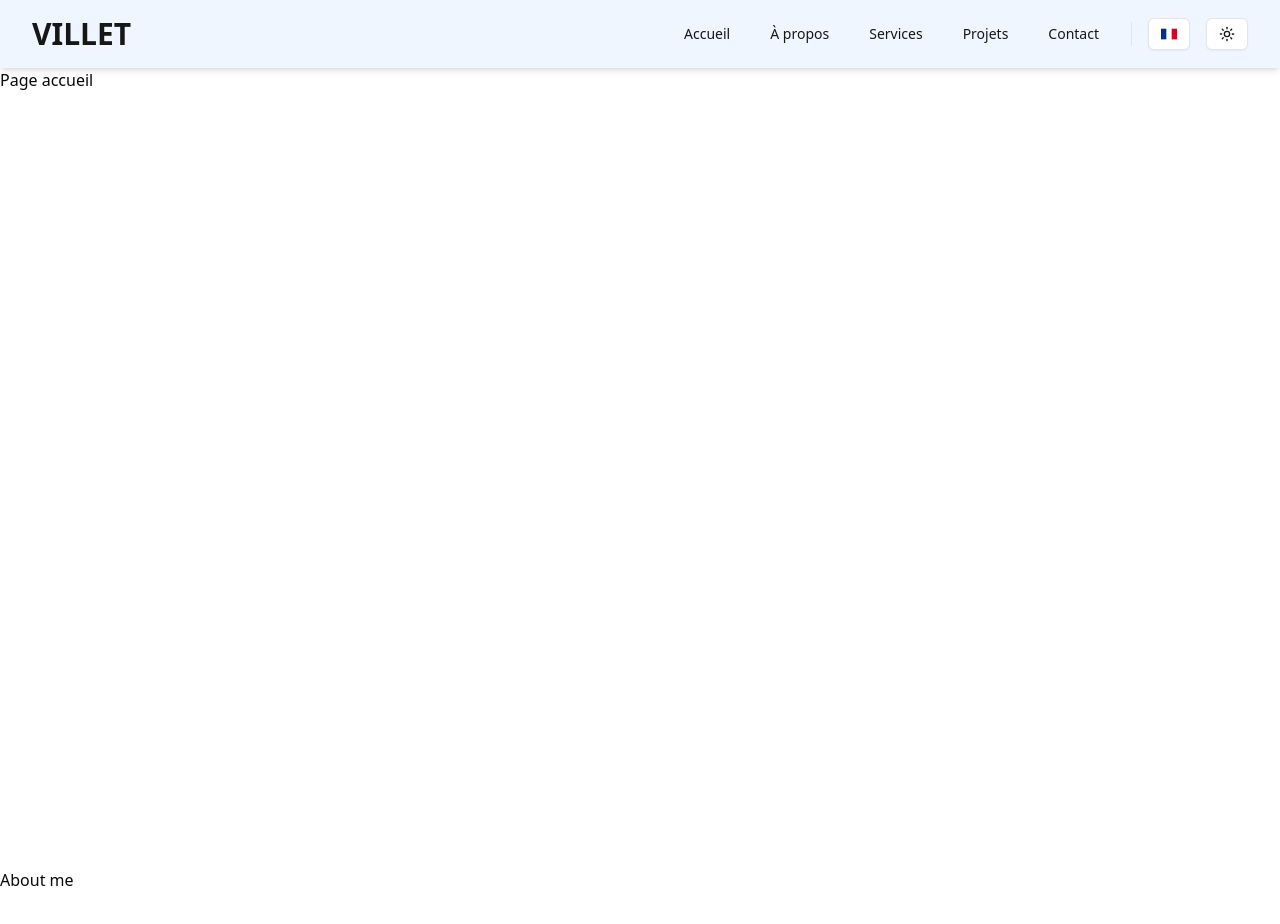
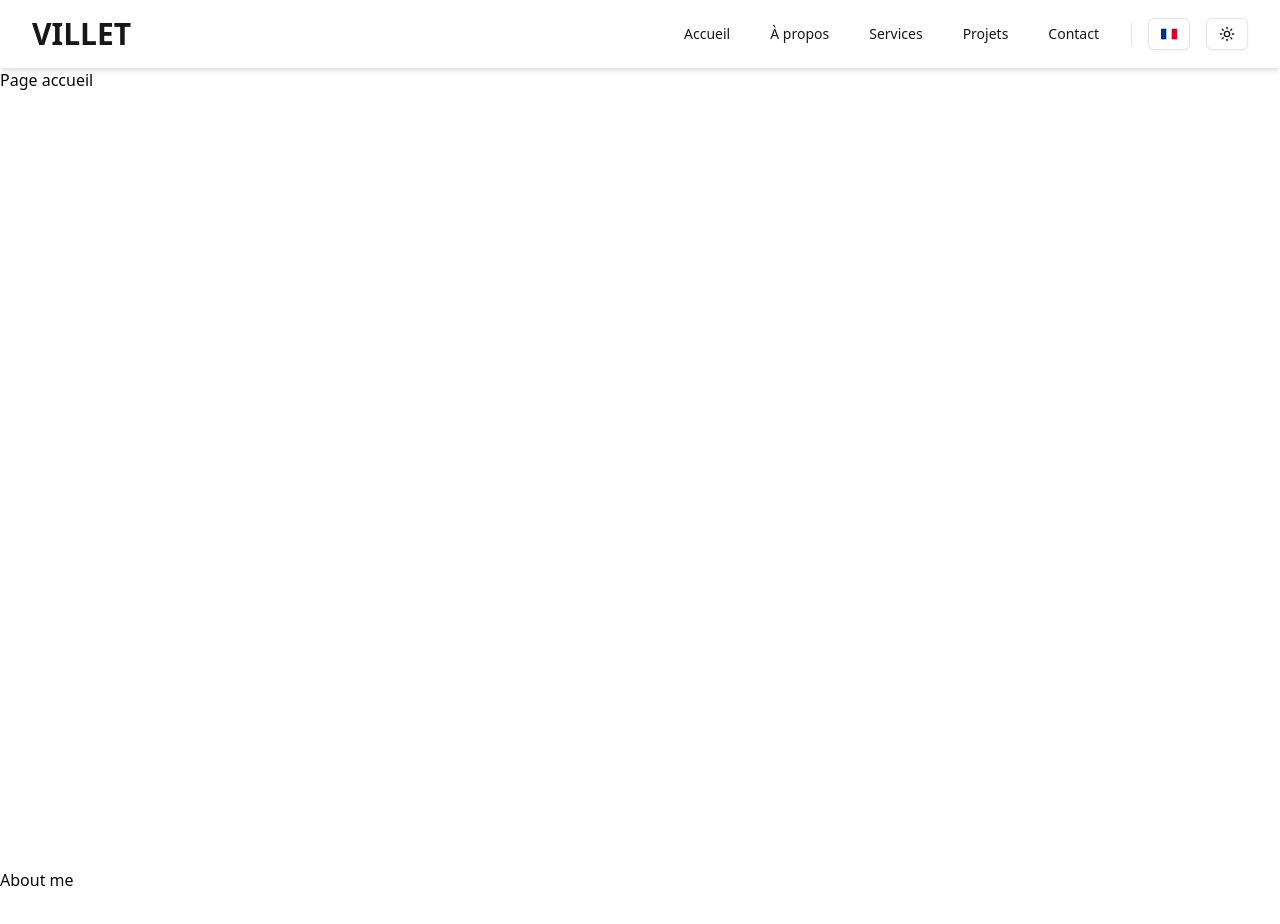
Before and after one commit to teovlt/portfolioFreelance, a React (Vite) app: page / in a window 1280 px wide. Shown: the top 924 px of the page. Built offline with nearby package versions, Linux system fonts and the light colour scheme.

Commit message:
fix colors

```diff
--- a/src/components/Navbar/index.tsx
+++ b/src/components/Navbar/index.tsx
@@ -48,7 +48,7 @@ export const Navbar = () => {
 
   return (
     <>
-      <div className="navbar sticky top-0 left-0 right-0 z-50 bg-blue-50 shadow-md">
+      <div className="navbar sticky top-0 left-0 dark:bg-black bg-white right-0 z-50 shadow-md">
         {/* Display only on screens larger than 'sm' */}
         <div className="hidden sm:flex items-center justify-between p-4 text-primary px-8 select-none">
           <div className="font-extrabold text-3xl">
@@ -94,7 +94,7 @@ export const Navbar = () => {
         <div
           ref={menuRef}
           className={cn(
-            "fixed top-0 right-0 w-4/5 h-screen overflow-hidden dark:bg-black bg-blue-50 text-primary transition-transform duration-300 ease-in-out z-20",
+            "fixed top-0 right-0 w-4/5 h-screen overflow-hidden dark:bg-black bg-white text-primary transition-transform duration-300 ease-in-out z-20",
             isOpen ? "translate-x-0" : "translate-x-full",
           )}
         >
```
